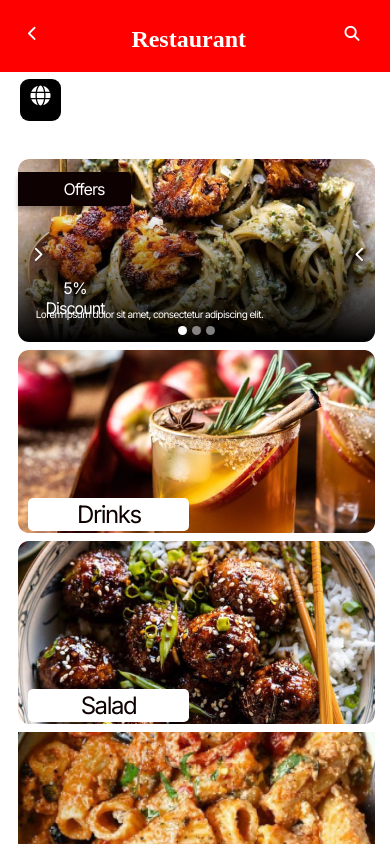
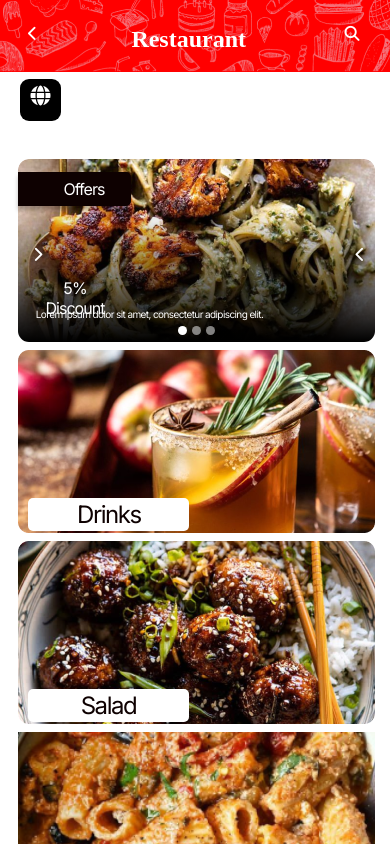
Before and after one commit to joudyjrrr/cutmour-app, a React (Vite) app: page /menu in a window 390 px wide. Shown: the top 844 px of the page. Built offline with nearby package versions, Linux system fonts and the light colour scheme; the HTML template or start-up script is replaced by a standard one.

Commit message:
first commit

```diff
--- a/src/components/Header/Header.css
+++ b/src/components/Header/Header.css
@@ -1,6 +1,7 @@
 @media (max-width:390px) {
     .header{
    background: red;
+   background-image: url("../../assets/header.png");
     width: 390px !important;
     height: 72px;
     position: fixed;
```
